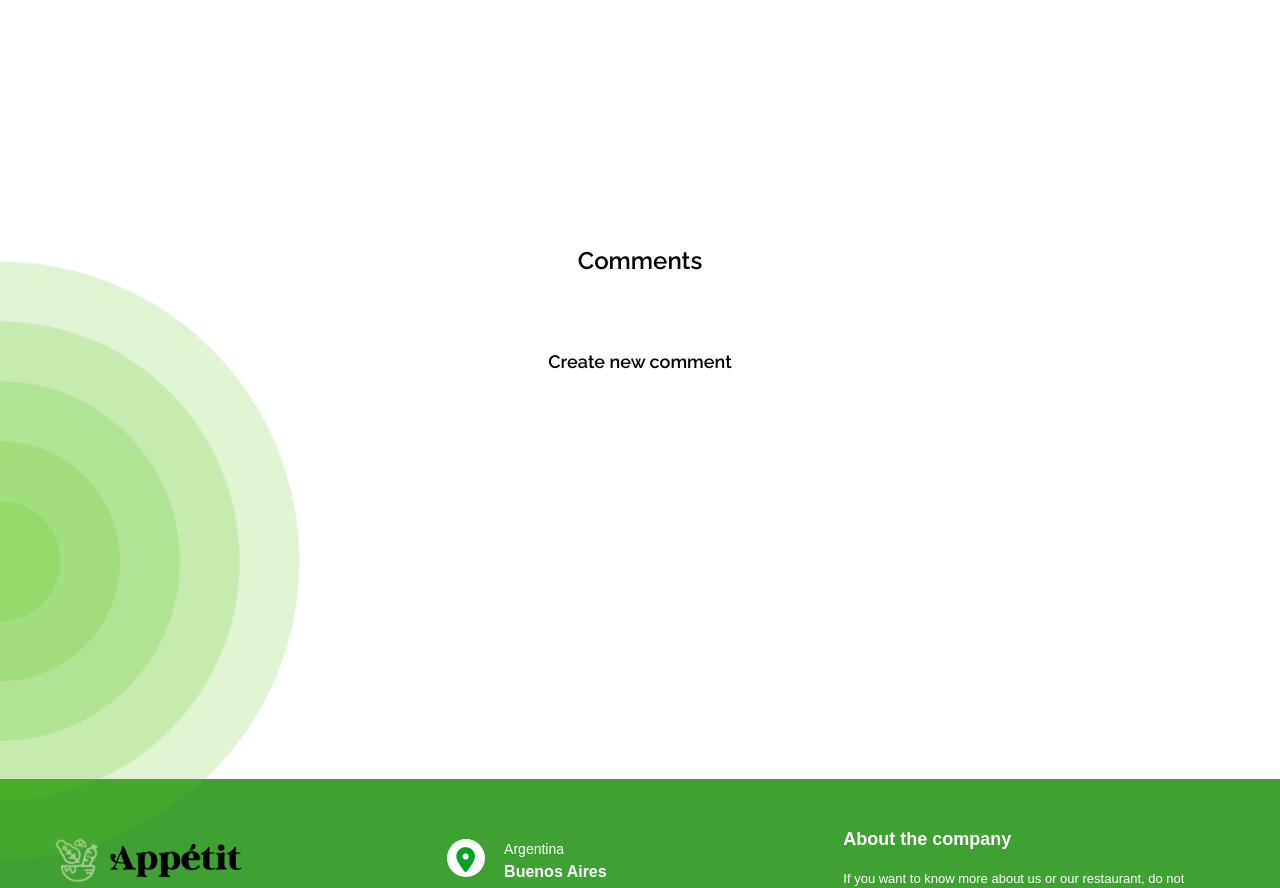
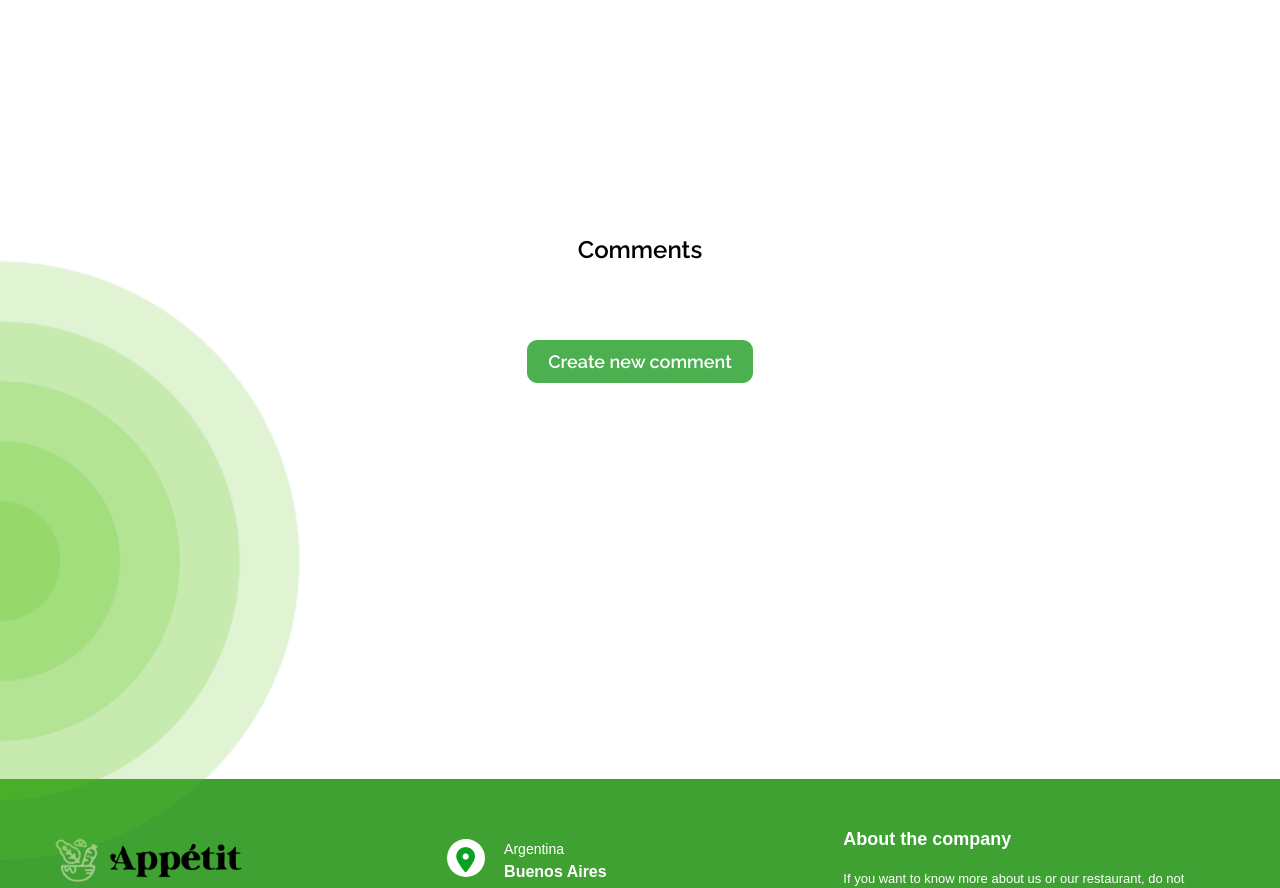
Before and after one commit to ruloalv/AppetitBackend, a Django app: page /comments/list/ in a window 1280 px wide. Shown: the part 239-1127 px from the top of the page. Run offline with Django 4.2, Linux system fonts and the light colour scheme; data that the repository does not hold is empty; some libraries are stand-ins or nearby versions.

Commit message:
try styles list and create from form.css

```diff
--- a/static/css/form.css
+++ b/static/css/form.css
@@ -142,7 +142,7 @@
     background-color: #65c823;
 }
 
-.go-to {
+/* .go-to {
     text-align: center;
     margin-top: 20px;
 }
@@ -155,4 +155,24 @@
 
 .go-to a:hover {
     text-decoration: underline;
+} */
+#go-to-container {
+    text-align: center;
+    /* Centra el contenido horizontalmente */
 }
+
+#go-to {
+    display: inline-block;
+    padding: 10px 20px;
+    border: 1px solid #4CAF50;
+    /* Cambia el color del borde al verde */
+    border-radius: 10px;
+    background-color: #4CAF50;
+    /* Cambia el color de fondo al verde */
+    text-decoration: none;
+}
+
+#go-to a {
+    color: white;
+    /* Cambia el color del texto a blanco para que sea legible en el fondo verde */
+}
```
